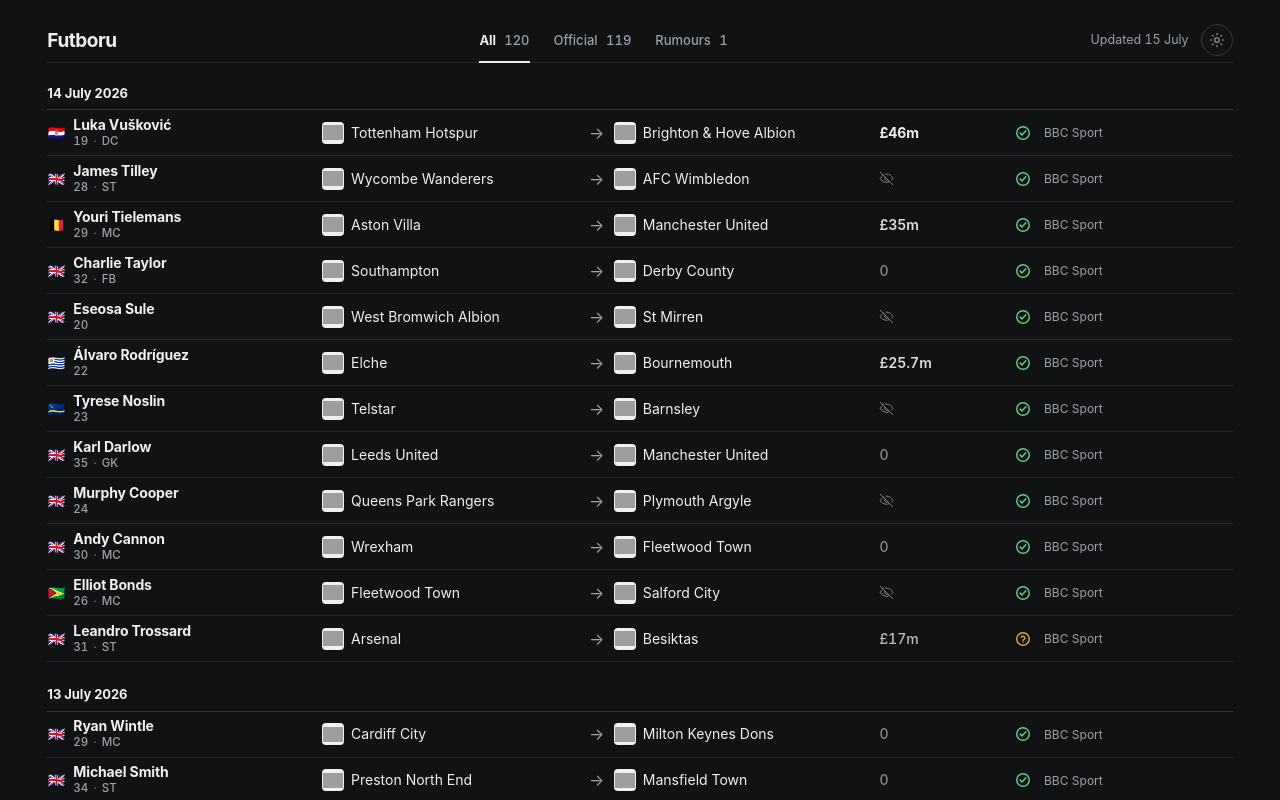
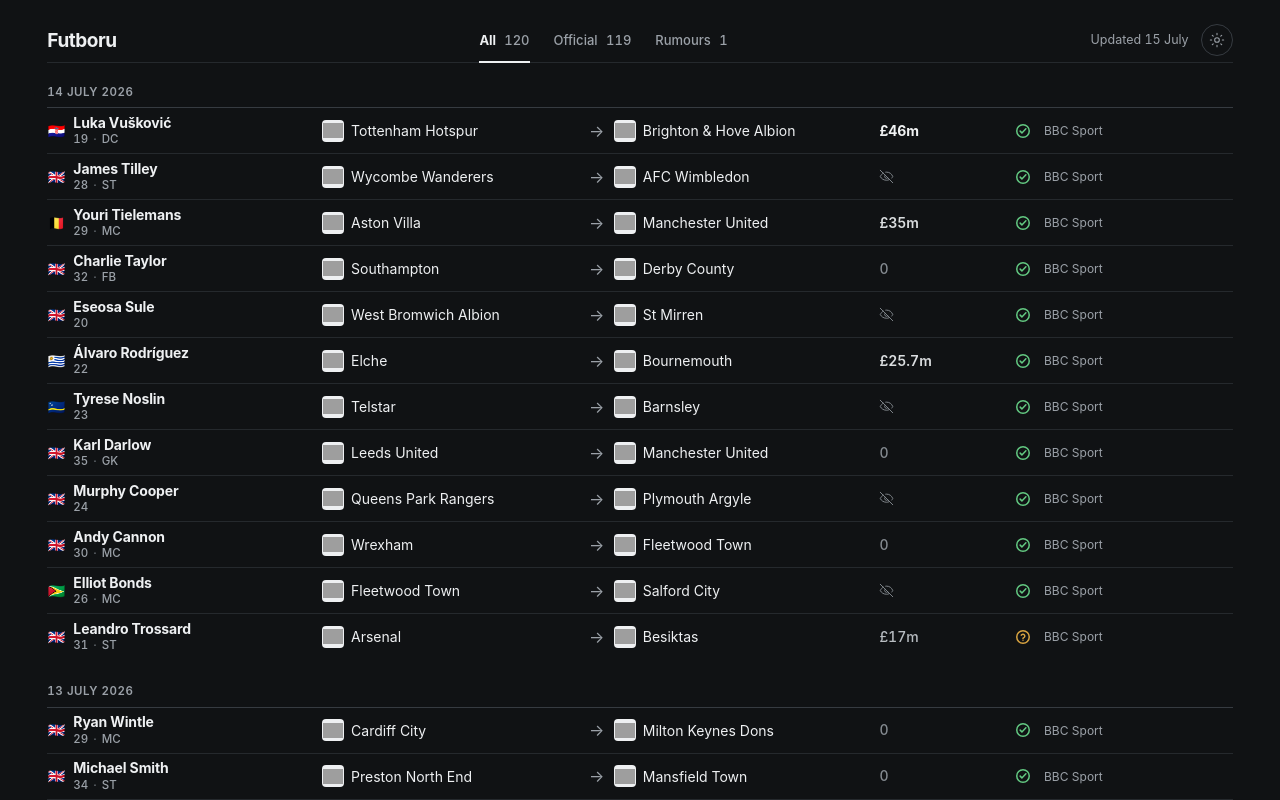
Before and after one commit to AlptoKolega/Futboru, a website: page index.html in a window 1280 px wide. Shown: the top 800 px of the page. Drawn offline with Linux system fonts and the light colour scheme; grey boxes are pictures that could not be loaded; a web font is replaced by a local one.

Commit message:
Refine date group hierarchy

```diff
--- a/styles.css
+++ b/styles.css
@@ -271,10 +271,13 @@
   margin: 0;
   padding: 0 0 8px;
   border-bottom: 1px solid var(--rule-strong);
-  font-size: 13px;
-  font-weight: 650;
-  letter-spacing: -0.005em;
+  color: var(--muted);
+  font-size: 11.5px;
+  font-variant-numeric: tabular-nums;
+  font-weight: 560;
+  letter-spacing: 0.045em;
   line-height: 1.25;
+  text-transform: uppercase;
 }
 
 .transfer-list {
@@ -292,6 +295,10 @@
   border-bottom: 1px solid var(--rule);
   font-size: 14px;
   line-height: 1.25;
+}
+
+.date-group:not(:last-child) > .transfer-list > .transfer-row:last-child {
+  border-bottom-color: transparent;
 }
 
 .transfer-row > * {
@@ -597,7 +604,7 @@
 
   .date-heading {
     padding-bottom: 9px;
-    font-size: 12.5px;
+    font-size: 11.5px;
   }
 
   .transfer-row {
```
